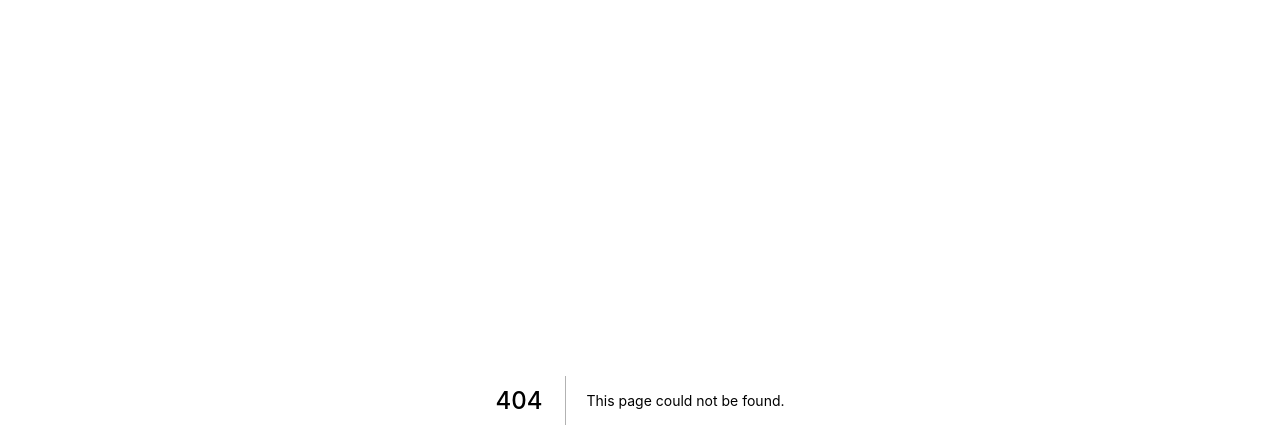
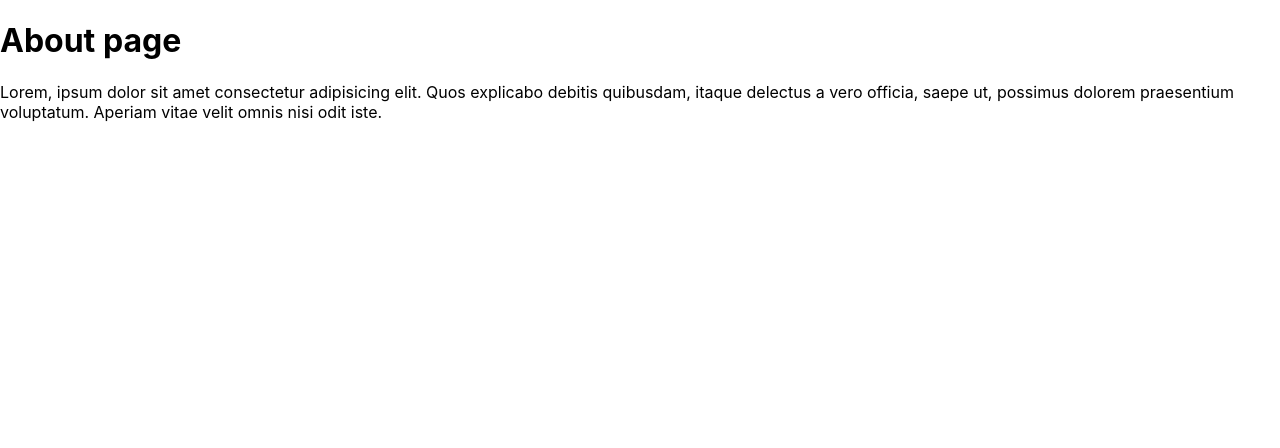
Before and after one commit to chungnguyen26011992/learn-nextjs, a Next.js app: page /about in a window 1280 px wide. Before the commit this address had no page. Shown: the top 448 px of the page. Built offline with nearby package versions, Linux system fonts and the light colour scheme.

Commit message:
Next.js Tutorial #2 - Pages & Routes

```diff
--- /dev/null
+++ b/pages/about.tsx
@@ -0,0 +1,12 @@
+import type { NextPage } from 'next'
+
+const About: NextPage = () => {
+  return (
+    <div>
+      <h1>About page</h1>
+      <p>Lorem, ipsum dolor sit amet consectetur adipisicing elit. Quos explicabo debitis quibusdam, itaque delectus a vero officia, saepe ut, possimus dolorem praesentium voluptatum. Aperiam vitae velit omnis nisi odit iste.</p>
+    </div>
+  )
+}
+
+export default About
```
Also changed, not shown: documents/NET_NINJA.md (+6 -1 lines), pages/ninjas/index.jsx (added, +9 -0 lines), pages/ninjas/test.jsx (added, +9 -0 lines).
